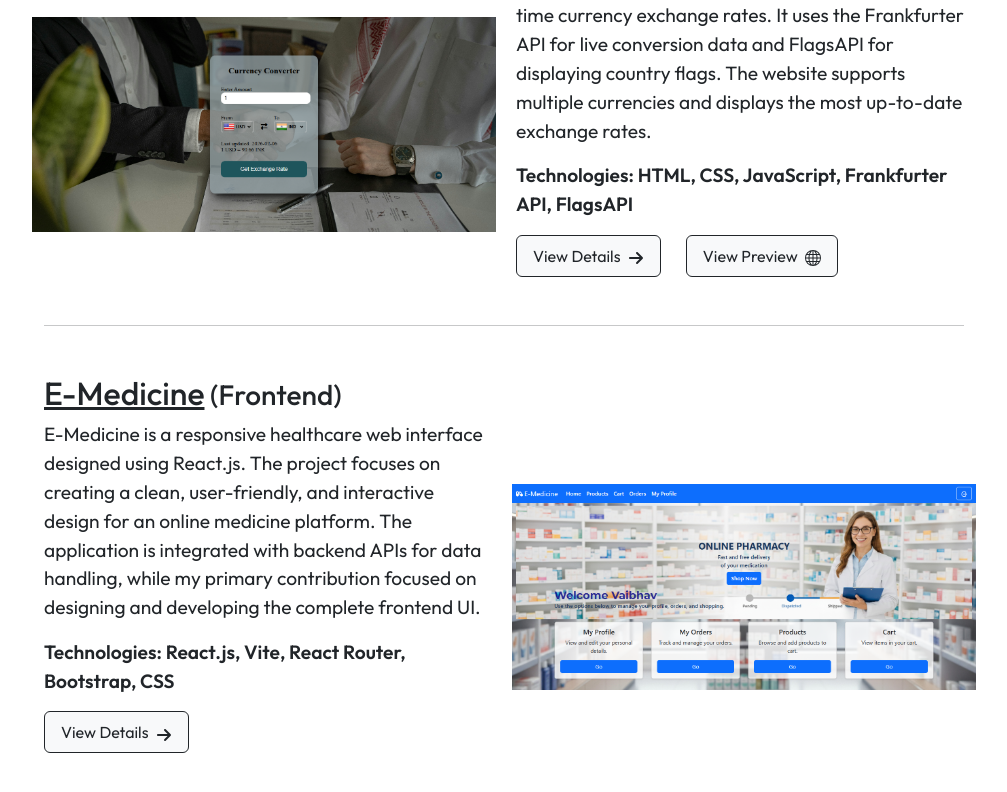
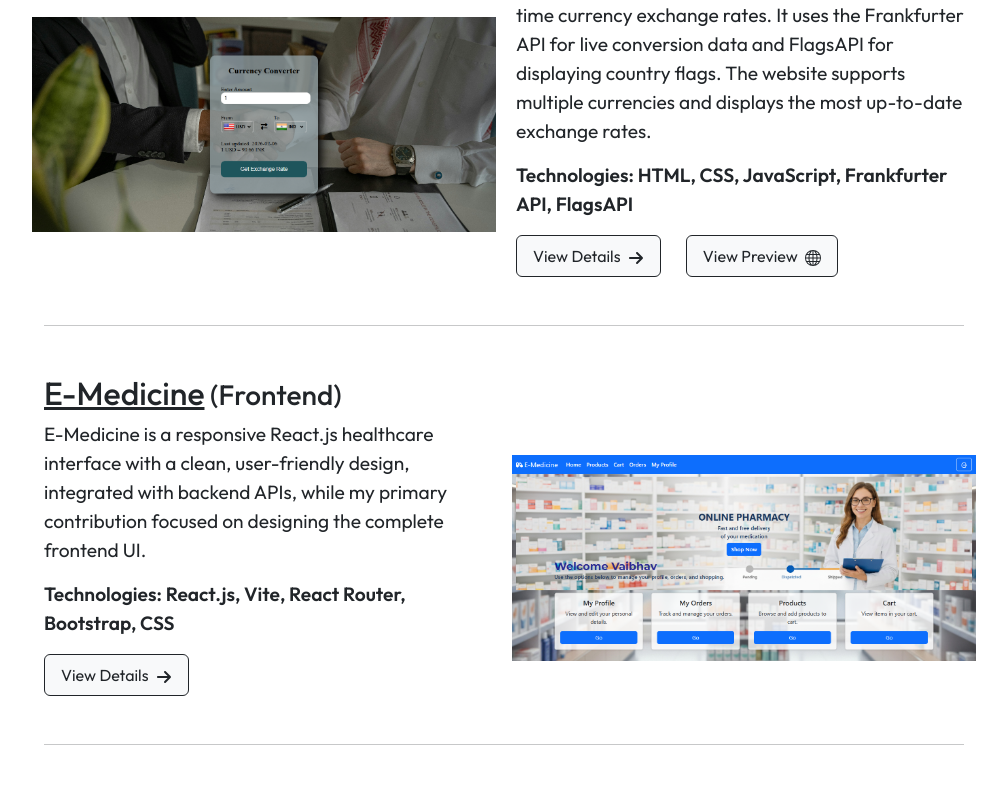
Before and after one commit to vaibhav-velhal/vaibhav-portfolio, a React (Vite) app: page / in a window 1280 px wide. Shown: the part 1324-2116 px from the top of the page, without its empty margins (136-1143 px from the left). Built offline with nearby package versions, Linux system fonts and the light colour scheme.

Commit message:
Project description changed

```diff
--- a/src/pages/Home/Home.jsx
+++ b/src/pages/Home/Home.jsx
@@ -61,7 +61,7 @@ function Home() {
                     <h3><span className='text-decoration-underline'>E-Medicine</span><small>&nbsp;(Frontend)</small></h3>
                     <div className="row reverse">
                         <div className="project-info col-12 col-md-6">
-                            <p className='project-description'>E-Medicine is a responsive healthcare web interface designed using React.js. The project focuses on creating a clean, user-friendly, and interactive design for an online medicine platform. The application is integrated with backend APIs for data handling, while my primary contribution focused on designing and developing the complete frontend UI.</p>
+                            <p className='project-description'>E-Medicine is a responsive React.js healthcare interface with a clean, user-friendly design, integrated with backend APIs, while my primary contribution focused on designing the complete frontend UI.</p>
                             <p className='technology-section fw-semibold'>Technologies: React.js, Vite, React Router, Bootstrap, CSS</p>
                             <div className="buttons-section">
                                 <button className="btn btn-light btn-outline-dark py-md-2 px-md-3">View Details <FaArrowRight className='ms-1' /></button>
```
